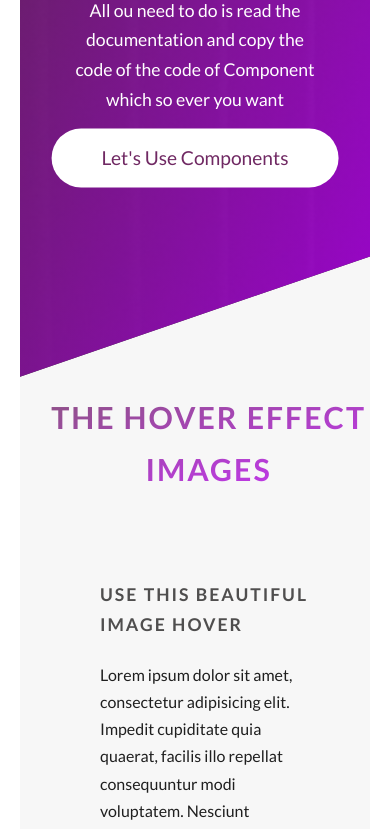
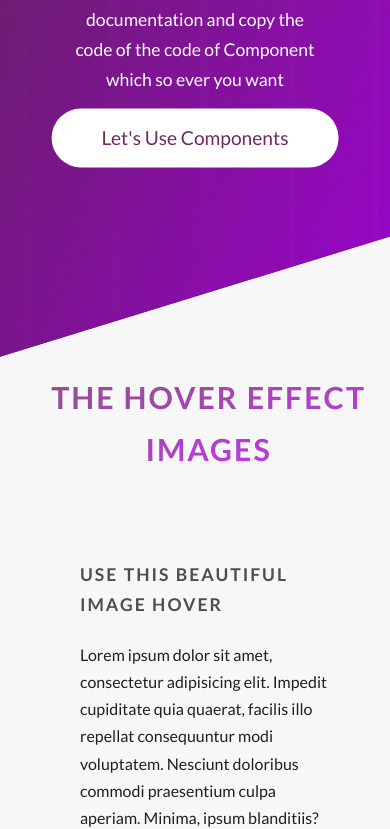
Before and after one commit to prajjwalkapoor/WeebeeCSS, a website: page index.html in a window 390 px wide. Shown: the part 405-1234 px from the top of the page. Drawn offline with Linux system fonts and the light colour scheme.

Commit message:
added resposiveness

```diff
--- a/sass/base/_base.scss
+++ b/sass/base/_base.scss
@@ -14,3 +14,8 @@ body {
   color: rgb(31, 31, 31);
   padding: 20px;
 }
+@media only screen and (max-width: 500px) {
+  body {
+    padding: 0px;
+  }
+}
```
Also changed, not shown: css/style.css.
